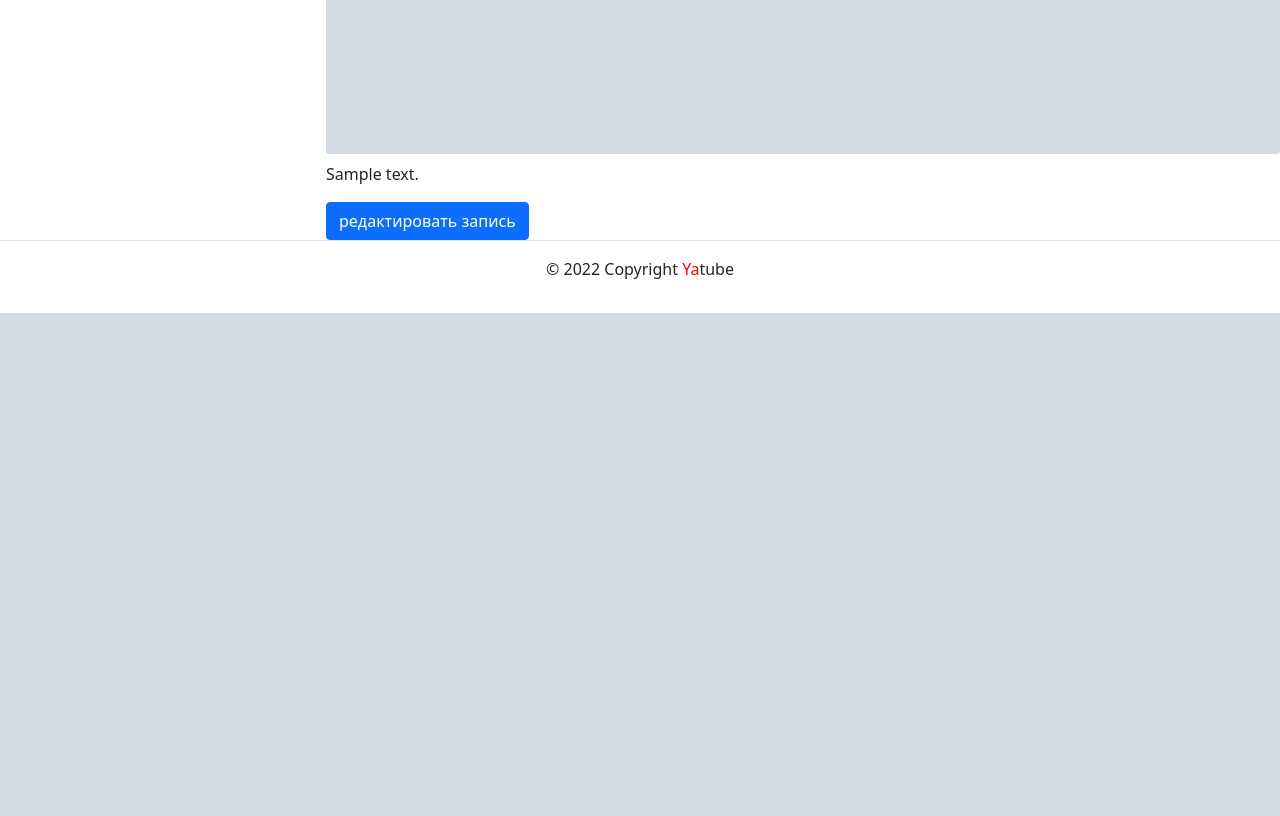
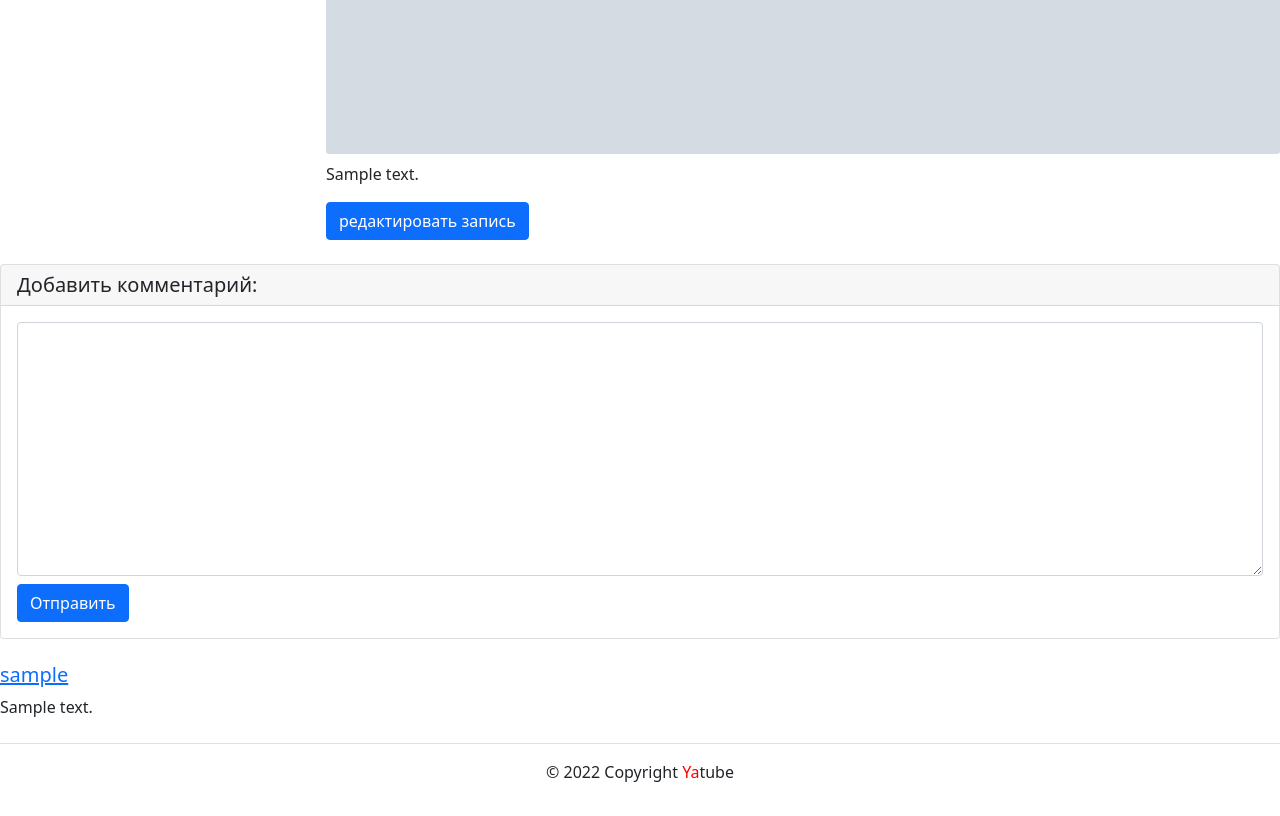
Before and after one commit to agatma/pytest-coverage, a Django app: page /posts/1/ in a window 1280 px wide. Shown: the part 626-1442 px from the top of the page. Before the commit the page ends 939 px from the top, so only its background shows below. Run offline with Django 3.2, Linux system fonts and the light colour scheme; a user stored in the database is signed in; tables that the repository leaves empty hold one stand-in row (values such as "Sample post"); grey boxes marked "Sample" are stand-in pictures; some libraries are stand-ins or nearby versions.

Commit message:
Form check

```diff
--- a/yatube/posts/forms.py
+++ b/yatube/posts/forms.py
@@ -1,8 +1,14 @@
 from django import forms
-from .models import Post
+from .models import Post, Comment
 
 
 class PostForm(forms.ModelForm):
     class Meta:
         model = Post
         fields = ('text', 'group', 'image')
+
+
+class CommentForm(forms.ModelForm):
+    class Meta:
+        model = Comment
+        fields = ('text',)
--- a/yatube/posts/models.py
+++ b/yatube/posts/models.py
@@ -58,3 +58,34 @@ class Post(models.Model):
 
     def __str__(self):
         return self.text[:settings.POST_SYMBOLS]
+
+
+class Comment(models.Model):
+    post = models.ForeignKey(
+        Post,
+        on_delete=models.CASCADE,
+        blank=True,
+        null=True,
+        related_name='comments',
+        help_text='Пост, к которому относиться комментарий',
+        verbose_name='Комментарий',
+
+    )
+    author = models.ForeignKey(
+        User,
+        on_delete=models.CASCADE,
+        null=True,
+        related_name='comments',
+        help_text='Автор комментария',
+        verbose_name='Автор комментария',
+    )
+    text = models.TextField(help_text='Введите текст комментария',
+                            verbose_name='Содержание комментария')
+    created = models.DateTimeField(
+        auto_now_add=True,
+        help_text='Дата публикации комментария (автоматически определяется)',
+        verbose_name='Дата публикации комментария',
+    )
+
+    def __str__(self):
+        return self.text
--- a/yatube/posts/urls.py
+++ b/yatube/posts/urls.py
@@ -10,4 +10,5 @@ urlpatterns = [
     path('posts/<int:post_id>/', views.post_detail, name='post_detail'),
     path('create/', views.post_create, name='post_create'),
     path('posts/<int:post_id>/edit/', views.post_edit, name='post_edit'),
+    path('posts/<int:post_id>/comment/', views.add_comment, name='add_comment'),
 ]
--- a/yatube/posts/views.py
+++ b/yatube/posts/views.py
@@ -3,8 +3,8 @@ from django.contrib.auth import get_user_model
 from django.contrib.auth.decorators import login_required
 from django.core.paginator import Paginator
 from django.shortcuts import redirect, render, get_object_or_404
-from .forms import PostForm
-from .models import Post, Group
+from .forms import PostForm, CommentForm
+from .models import Post, Group, Comment
 
 User = get_user_model()
 
@@ -38,9 +38,13 @@ def post_detail(request, post_id):
     """This view render post detail by its id."""
     post = get_object_or_404(Post, pk=post_id)
     count_of_posts = post.author.posts.count()
+    comments = post.comments.all()
+    form = CommentForm()
     context = {
         'page_obj': post,
         'count_of_posts': count_of_posts,
+        'form': form,
+        'comments': comments,
     }
     return render(request, 'posts/post_detail.html', context)
 
@@ -67,7 +71,9 @@ def post_create(request):
     if request.method != 'POST':
         form = PostForm()
         return render(request, 'posts/create_post.html', {'form': form})
-    form = PostForm(request.POST)
+    form = PostForm(
+        request.POST,
+        files=request.FILES or None)
     if not form.is_valid():
         return render(request, 'posts/create_post.html', {'form': form})
     post = form.save(commit=False)
@@ -95,3 +101,15 @@ def post_edit(request, post_id):
         return redirect('posts:post_detail', post_id=post_id)
     return render(request, 'posts/create_post.html', {'form': form,
                                                       'is_edit': True})
+
+
+@login_required
+def add_comment(request, post_id):
+    post = get_object_or_404(Post, pk=post_id)
+    form = CommentForm(request.POST or None)
+    if form.is_valid():
+        comment = form.save(commit=False)
+        comment.author = request.user
+        comment.post = post
+        comment.save()
+    return redirect('posts:post_detail', post_id=post_id)
--- a/yatube/templates/posts/post_detail.html
+++ b/yatube/templates/posts/post_detail.html
@@ -2,6 +2,7 @@
 {% load thumbnail %}
 {% block title %} Пост {{ page_obj.text|truncatechars:30 }} {% endblock %}
 {% block content %}
+    {% load user_filters %}
     <div class="row">
         <aside class="col-12 col-md-3">
             <ul class="list-group list-group-flush">
@@ -42,4 +43,34 @@
 
         </article>
     </div>
+
+    {% if user.is_authenticated %}
+        <div class="card my-4">
+            <h5 class="card-header">Добавить комментарий:</h5>
+            <div class="card-body">
+                <form method="post" action="{% url 'posts:add_comment' page_obj.id %}">
+                    {% csrf_token %}
+                    <div class="form-group mb-2">
+                        {{ form.text|addclass:"form-control" }}
+                    </div>
+                    <button type="submit" class="btn btn-primary">Отправить</button>
+                </form>
+            </div>
+        </div>
+    {% endif %}
+
+    {% for comment in comments %}
+        <div class="media mb-4">
+            <div class="media-body">
+                <h5 class="mt-0">
+                    <a href="{% url 'posts:profile' comment.author.username %}">
+                        {{ comment.author.username }}
+                    </a>
+                </h5>
+                <p>
+                    {{ comment.text }}
+                </p>
+            </div>
+        </div>
+    {% endfor %}
 {% endblock content %}
--- a/yatube/templates/posts/profile.html
+++ b/yatube/templates/posts/profile.html
@@ -1,5 +1,6 @@
 {% extends 'base.html' %}
 {% block title %} Профиль пользователя {{ author.get_full_name }} {% endblock %}
+{% load thumbnail %}
 {% block content %}
     <div class="container py-5">
         <h1>Все посты пользователя {{ post.author.get_full_name }} </h1>
@@ -14,6 +15,9 @@
                         Дата публикации: {{ post.pub_date|date:"d E Y" }}
                     </li>
                 </ul>
+                {% thumbnail post.image "1611x720" crop="center" upscale=True as im %}
+                    <img class="card-img my-2" src="{{ im.url }}">
+                {% endthumbnail %}
                 <p>{{ post.text }}</p>
                 <a href="{% url 'posts:post_detail' post.id %}">подробная информация </a>
                 <br>
--- a/yatube/yatube/settings.py
+++ b/yatube/yatube/settings.py
@@ -24,7 +24,6 @@ SECRET_KEY = '^#99t&v^@w21dq=ywz2x%pa5wc_)z6rcy3(6lm8=d9pd6g2mp&'
 # SECURITY WARNING: don't run with debug turned on in production!
 DEBUG = True
 
-
 ALLOWED_HOSTS = [
     'localhost',
     '127.0.0.1',
@@ -47,7 +46,6 @@ INSTALLED_APPS = [
     'about.apps.AboutConfig',
     'sorl.thumbnail',
 ]
-
 MIDDLEWARE = [
     'django.middleware.security.SecurityMiddleware',
     'django.contrib.sessions.middleware.SessionMiddleware',
@@ -56,6 +54,7 @@ MIDDLEWARE = [
     'django.contrib.auth.middleware.AuthenticationMiddleware',
     'django.contrib.messages.middleware.MessageMiddleware',
     'django.middleware.clickjacking.XFrameOptionsMiddleware',
+
 ]
 
 ROOT_URLCONF = 'yatube.urls'
--- a/yatube/yatube/urls.py
+++ b/yatube/yatube/urls.py
@@ -34,4 +34,5 @@ if settings.DEBUG:
         settings.MEDIA_URL, document_root=settings.MEDIA_ROOT
     )
 
+
 handler404 = 'core.views.page_not_found'
```
Also changed, not shown: yatube/posts/tests/set_up_tests.py (+40 -3 lines), yatube/posts/tests/test_forms.py (+32 -0 lines), yatube/posts/tests/test_views.py (+15 -0 lines), yatube/posts/migrations/0005_auto_20220322_0929.py (added).
